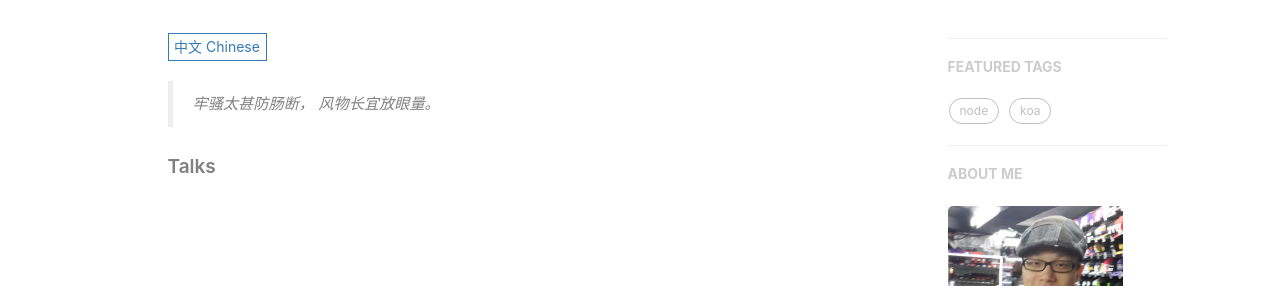
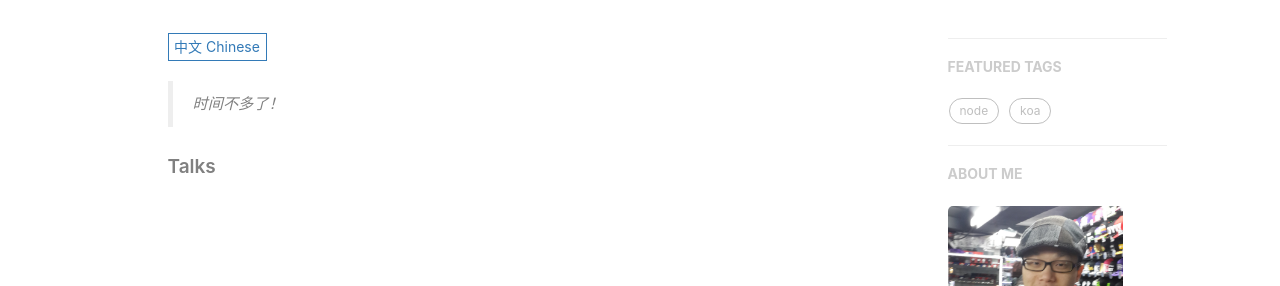
Before and after one commit to AlphaHou/AlphaHou.github.io, a Jekyll site: the page built from about.html, in a window 1280 px wide. Shown: the part 420-706 px from the top of the page. Built offline with Jekyll 4.4.1, drawn with Linux system fonts in a browser that asks for light colours; nearby versions of some CDN libraries; comment, search, counter and statistics services are not loaded.

Commit message:
little change

```diff
--- a/_includes/about/zh.md
+++ b/_includes/about/zh.md
@@ -1,5 +1,4 @@
-> 牢骚太甚防肠断，
-> 风物长宜放眼量。
+> 时间不多了！
 
 
 <!-- Hey，我是黄玄，病毒种，进化程度不明，多出没于[博客](https://huangxuan.me)、[微博](weibo.com/huxpro)、[知乎](https://www.zhihu.com/people/huxpro/pins/posts)、[Twitter](https://twitter.com/Huxpro/)、[Github](http://github.com/huxpro)、[Medium](https://medium.com/@Huxpro) 等地带，绝招尚在开发中。
--- a/tags.html
+++ b/tags.html
@@ -1,7 +1,7 @@
 ---
 title: Tags
 layout: default
-description: keep hungry keep foolish
+description: Hello World!
 header-img: "img/tag-bg.jpg"
 ---
 
```
Also changed, not shown: _includes/about/en.md (+1 -1 lines).
